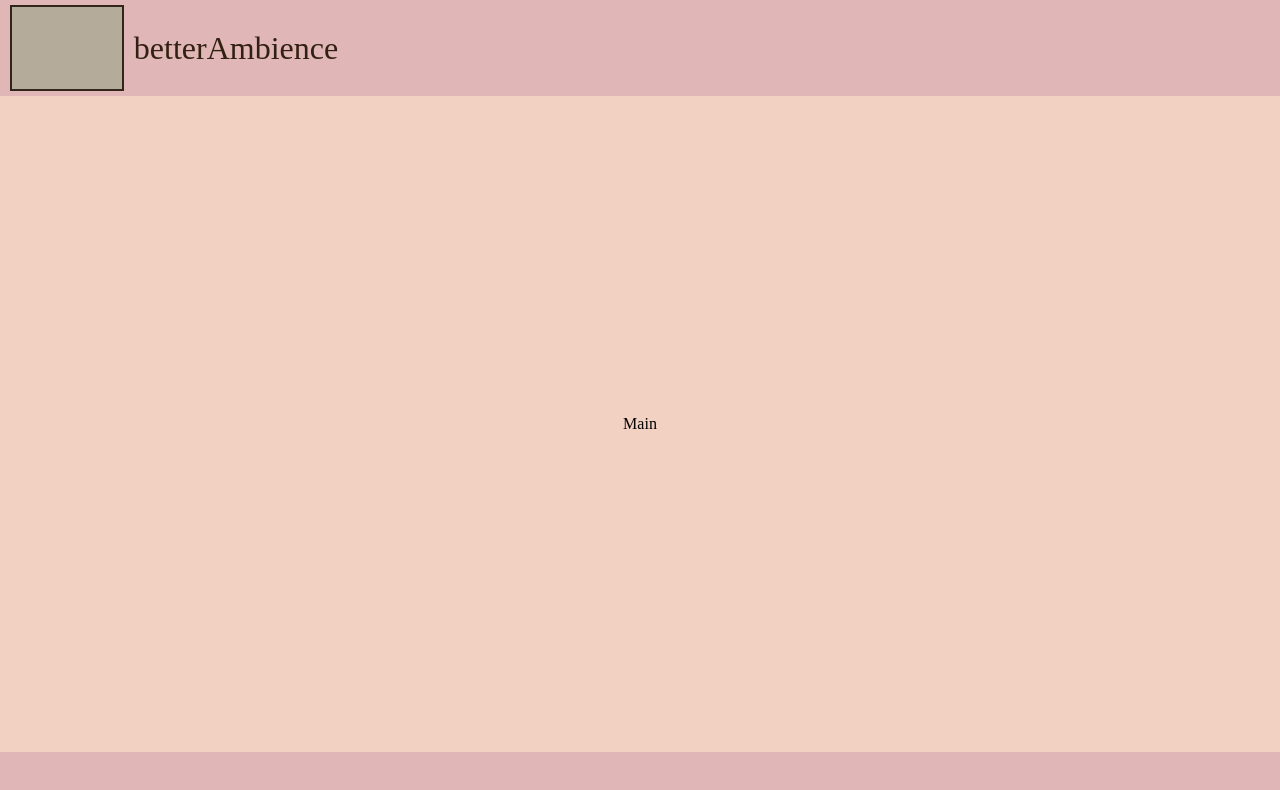
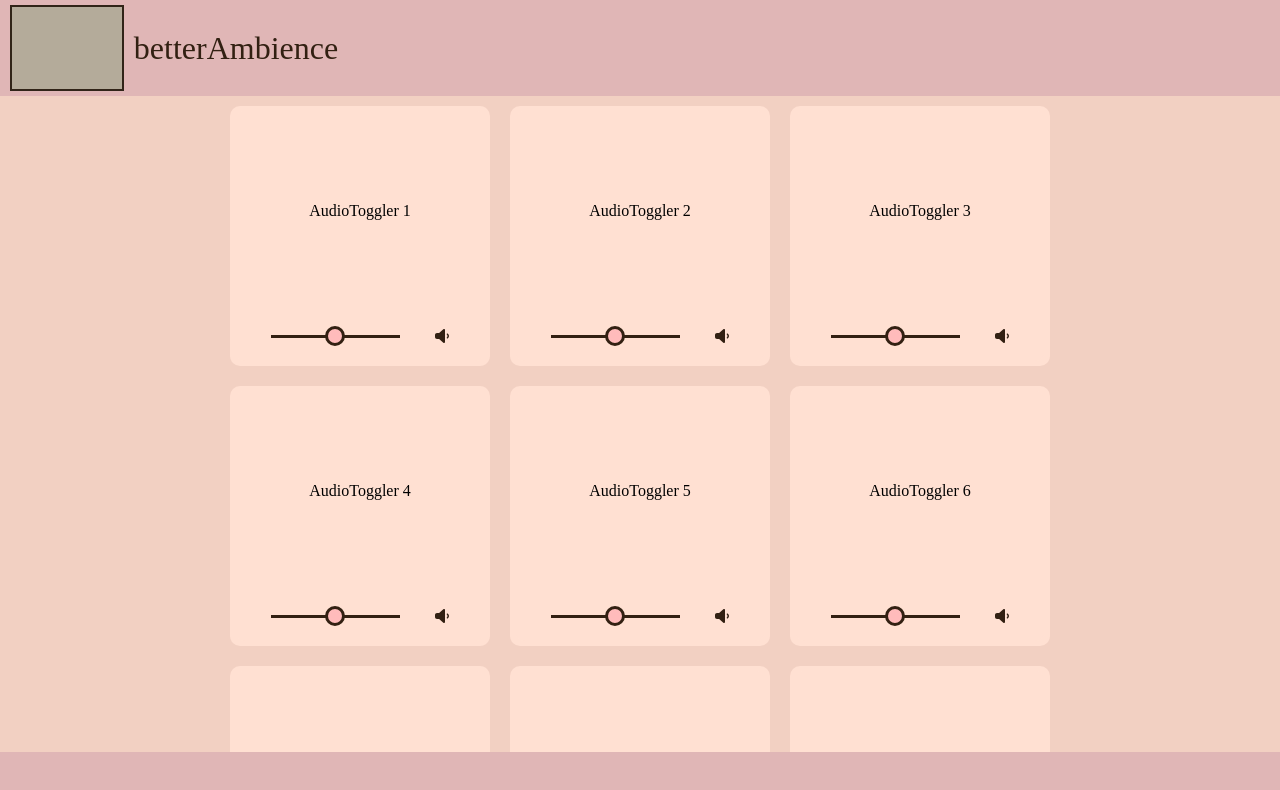
Before and after one commit to OscarGomezL/betterAmbience, a Next.js app: page / in a window 1280 px wide. Shown: the top 790 px of the page. Built offline with nearby package versions, Linux system fonts and the light colour scheme; grey boxes are pictures that could not be loaded; a web font is replaced by a local one.

Commit message:
[ADD] now main uses DRY methods

```diff
--- a/components/Main.jsx
+++ b/components/Main.jsx
@@ -1,7 +1,11 @@
+import AudioToggler from "./AudioToggler"
+
 export default function Main() {
+	let arr = []
+	for(let i = 1; i<=10; i++) arr.push(i)
 	return (
 		<main>
-			Main
+			{arr.map(num=><AudioToggler key={num} index={num}/>)}
 		</main>
 	)
 }
```
